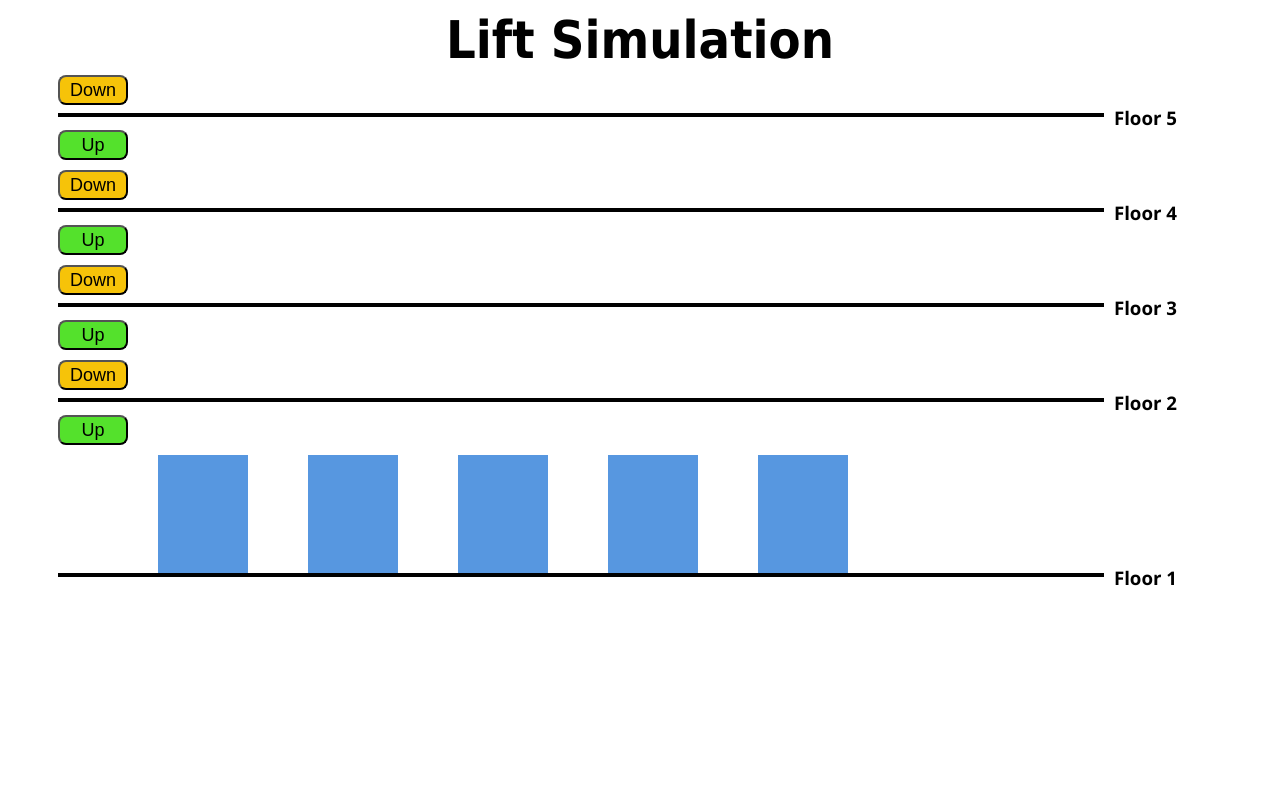
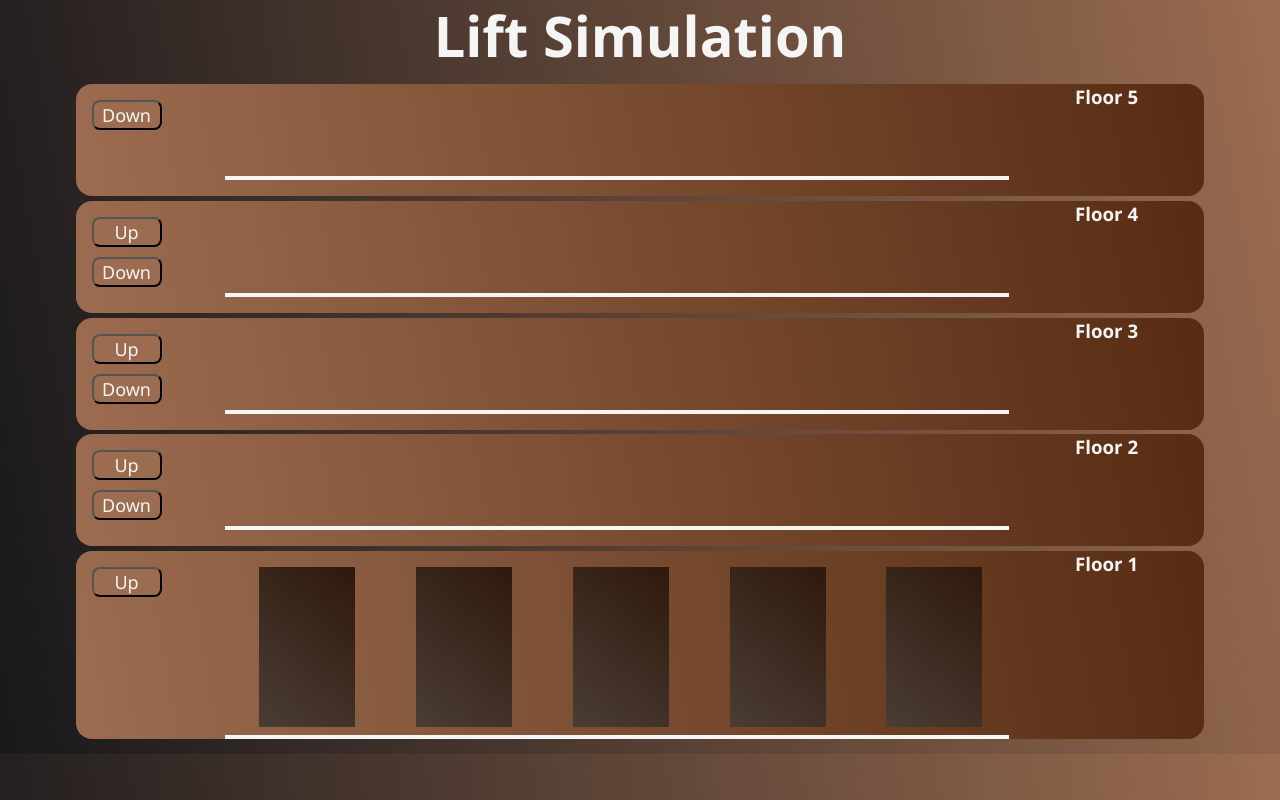
Before and after one commit to ankit-tiwari25/RDS-lift-simulation, a plain HTML site: page index.html in a window 1280 px wide. Both pictures are taken after typing "5", "5" into the empty fields and a click on the button "Submit". Drawn offline with Linux system fonts and the light colour scheme.

Commit message:
layout-improved significantly using flex

```diff
--- a/app.js
+++ b/app.js
@@ -1,100 +1,149 @@
 
- let submitButton = document.getElementById("submit");
+// Getting submit button
+const submitButton = document.getElementById("submit");
+let initialFloorCount;
+submitButton.addEventListener("click", function(){
+    //hide form elements and show lift simulation div
+    hideFormElements();
+    let floorCount = document.getElementById("floor-count").value;
+    let liftCount = document.getElementById("lift-count").value;
 
- submitButton.addEventListener("click", function() {
+    initialFloorCount = floorCount;
 
-    // Hide Input Fields
-    hideInputFields();
+    console.log("Submit button clicked");
+    console.log("floor count : " + floorCount);
+    console.log("lift count : " + liftCount);
+    addFloorContainer(floorCount, liftCount);
 
-    // Display output
-
-    let floorCount = document.getElementById('floors').value;
-    let liftCount = document.getElementById('lifts').value;
-
-    displayOutput(floorCount, liftCount);
-
-    console.log("submit clicked");
-    console.log(floorCount);
-    console.log(liftCount);
 });
 
- function hideInputFields(){
-    let formContainer = document.getElementById("container-form");
+function hideFormElements(){
+    const formContainer = document.getElementById("container-form");
     formContainer.style.display = "none";
+    const lsContainer = document.getElementById('ls-container');
+    lsContainer.style.display = "block";
  }
 
- function displayOutput(floorNumber,liftNumber){
+ function addFloorContainer(floorCount,liftCount){
 
-    // display top-floor
-    let initialFloorCount = floorNumber;
+    while(floorCount > 0){
+        //create floor container div
+        const floorContainer = createFloorContainer(floorCount, liftCount);
+        floorCount--;
+        addInLSContainer(floorContainer);
+
+
+    }
+
+ }
+
+ function createFloorContainer(floorCount,liftCount){
+
+    //create floor container div
+    let floorContainer = document.createElement('div');
+    floorContainer.classList.add("floor-container");
+
+    // create button container
+    const buttonContainer = createButtonContainer(floorCount, liftCount);
+    const  elevatorContainer = createElevatorContainer(floorCount, liftCount);
+
+
+    const textContainer = createTextContainer(floorCount);
 
 
 
-    while(floorNumber > 0){
+    floorContainer.append(buttonContainer);
+    floorContainer.append(elevatorContainer)
+   //  floorContainer.append(hrContainer);
+    floorContainer.append(textContainer);
 
-    const floorContainer = document.createElement('div');
-    floorContainer.classList.add('container-floor');
+    return floorContainer;
 
+
+ }
+
+ function addInLSContainer(floorContainer){
+    // adding to main div
+    const lsContainer = document.getElementById('ls-container');
+    lsContainer.append(floorContainer);
+ }
+
+
+ function createButtonContainer(floorCount, liftCount){
     const buttonContainer = document.createElement('div');
     buttonContainer.classList.add('button-container');
 
-    if(floorNumber != initialFloorCount){
+    // Button up
+   if(floorCount != initialFloorCount){
       const buttonUp = document.createElement('button');
     buttonUp.classList.add('button-up');
     buttonUp.innerText = "Up";
     buttonContainer.append(buttonUp);
    }
 
-      if(floorNumber != 1){
+    //Button Down
+    if(floorCount != 1){
       const buttonDown = document.createElement('button');
       buttonDown.classList.add('button-down');
       buttonDown.innerText = "Down";
       buttonContainer.append(buttonDown);
     }
 
+    return buttonContainer;
+ }
+
+ function createElevatorContainer(floorCount, liftCount){
+    const elevatorContainer = document.createElement('div');
+    elevatorContainer.classList.add('elevator-container');
+
+      // elevator container contains lift container + hr container
 
 
-
-    floorContainer.append(buttonContainer);
-
-    if(floorNumber == 1){
-        // Add lifts to ground floor...
-
-        const  elevatorContainer = document.createElement('div');
-        elevatorContainer.classList.add('elevator-container');
+         //call lift container container only lifts
+      const liftContainer = createLiftContainer(floorCount, liftCount);
 
 
-            for(let i = 1; i <= liftNumber; i++){
-                let elevator = document.createElement('div');
-            elevator.classList.add('elevator-2');
+      // hr container - always
+      const hrContainer = createHRContainer();
 
-            if( i == 1){
-                elevator.style.marginLeft = "100px";
-            }
-                elevatorContainer.append(elevator);
-            }
-        floorContainer.append(elevatorContainer)
+    elevatorContainer.append(liftContainer);
+    elevatorContainer.append(hrContainer);
+   return elevatorContainer;
+
  }
 
+ function createHRContainer(){
+    const hrContainer = document.createElement('div');
+    hrContainer.classList.add('hr-container');
 
-    const floor = document.createElement('hr');
-    const floorText = document.createElement('h3');
+    const hr = document.createElement('hr');
+    hrContainer.append(hr);
 
-    floorText.innerText = "Floor " + floorNumber;
-    floorContainer.append(floor);
-    floorContainer.append(floorText);
-
-
-
-    // Root element
-
-    let mainContainer = document.querySelector('main');
-
-    mainContainer.append(floorContainer);
-
-    // console.log(mainContainer);
-
-    floorNumber--;
+    return hrContainer;
  }
 
+ function createTextContainer(floorNumber){
+    const textContainer = document.createElement('div');
+    textContainer.classList.add('text-container');
+
+    const textElement = document.createElement('h3');
+    textElement.innerText = "Floor " + floorNumber;
+
+    textContainer.append(textElement);
+    return textContainer;
  }
+
+ function createLiftContainer(floorCount,liftCount){
+
+    // Add elevators in elevator container based on lift count
+    const liftContainer = document.createElement('div');
+    liftContainer.classList.add('lift-container')
+    while(liftCount > 0 && floorCount == 1){
+      const singleLift = document.createElement('div');
+      singleLift.classList.add('lift');
+      // singleLift.style.marginLeft = 50 * floorCount +" px";
+      liftContainer.append(singleLift);
+      liftCount--;
+  }
+  return liftContainer;
+ }
--- /dev/null
+++ b/css/demo-style.css
@@ -0,0 +1,175 @@
+*{
+    padding: 0;
+    margin: 0;
+    box-sizing: border-box;
+    font-family: 'Segoe UI', Tahoma, Geneva, Verdana, sans-serif;
+    color: whitesmoke;
+}
+
+header{
+    display: block;
+    text-align: center;
+    margin: -0.2rem 0;
+    font-size: 28px;
+    color: whitesmoke;
+    font-family:  Tahoma,'Segoe UI', Geneva, Verdana, sans-serif;
+    font-weight: 100;
+}
+
+body{
+    /* background: linear-gradient(260deg, #1f2937, #4b5563 100%); */
+    background: linear-gradient(260deg, #9b6c50, #18181b 100%);
+
+}
+
+.container-form{
+    display: flex;
+    flex-direction: column;
+    background: linear-gradient(260deg, #9b6c50, #18181b 100%);
+    height: 70vh;
+    width: 60%;
+    margin: 0 auto;
+    border-radius: 1.5rem;
+    padding: 1rem 1rem;
+    color: whitesmoke;
+}
+
+label{
+    align-items: left;
+    font-size: 22px;
+    font-weight: 500;
+    margin: 0.5rem 4.9rem;
+}
+input{
+    width: 80%;
+    font-size: 22px;
+    border-radius: 0.8rem;
+    border: none;
+    margin: 0.2rem auto;
+    height: 3rem;
+    outline: none;
+    color: #1f2937;
+    padding-left: 1rem;
+}
+.button-submit{
+    background-color: whitesmoke;
+    padding: 0.5rem 0.5rem;
+    margin: 3rem auto;
+    width: 30%;
+    font-weight: 500;
+    border-radius: 1rem;
+    border: none;
+    font-size: 22px;
+    color: #4f2626;
+
+}
+
+input::-webkit-outer-spin-button,
+input::-webkit-inner-spin-button {
+  -webkit-appearance: none;
+  margin: 0;
+}
+
+/* ------------------------  Input form design ends --------------------- */
+
+.ls-container{
+    /* background: linear-gradient(260deg, #cbd5e1, #334155 100%); */
+    /* height: 85vh; */
+    width: 90%;
+    margin: 0.5rem auto;
+    display: flex;
+    justify-content: space-evenly;
+    align-items: center;
+    padding: 0.1rem 0;
+    flex-wrap: wrap;
+    /* overflow: hidden; */
+}
+
+.floor-container{
+    background: linear-gradient(260deg, #572c12, #9b6c50 100%);
+    /* height: 80px; */
+    width: 98%;
+    margin: 0.3rem auto;
+    display: flex;
+    flex: 1;
+    flex-direction: row;
+    border-radius: 1rem;
+    /* background-color: #9b6c50; */
+    min-height: 7rem;
+}
+
+.button-container{
+    display: flex;
+    flex-direction: column;
+    flex: 0.3;
+    order: 1;
+    padding: 1rem 1rem;
+
+}
+.button-up{
+    content: "Up";
+    background-color: #9b6c50;
+    border-radius: 0.5rem;
+    height: 30px;
+    width: 70px;
+    font-weight: 500;
+    /* display: block; */
+    margin-bottom: 10px;
+    font-size: 18px;
+
+}
+.button-down{
+    background-color: #9b6c50;
+    border-radius: 0.5rem;
+    height: 30px;
+    width: 70px;
+    font-weight: 500;
+    /* display: block; */
+    font-size: 18px;
+    content: "Down";
+
+}
+
+
+hr{
+    border: 2px solid whitesmoke;;
+    margin-top: 0.5rem;
+    }
+.text-container{
+ flex: 0.5;
+ order: 3;
+}
+
+h3{
+    text-align: center;
+}
+
+.elevator-container{
+    display: flex;
+    flex-direction: column;
+    /* justify-content: space-around; */
+    flex: 2;
+    order: 2;
+}
+.lift-container{
+    display: flex;
+    flex-direction: row;
+    justify-content: space-around;
+    flex: 3;
+    order: 1;
+    flex-wrap: wrap;
+}
+.hr-container{
+    flex: 1;
+    order: 2;
+    justify-content: flex-end;
+    height: fit-content;
+}
+.lift{
+    background: linear-gradient(220deg, #2e190c, #4b3d34 100%);
+    height: 10rem;
+    width: 6rem;
+    /* margin-bottom: 0.5rem; */
+    margin-top: 1rem;
+    margin-left: 0.5rem;
+}
--- a/css/styles.css
+++ b/css/styles.css
@@ -56,7 +56,7 @@ main{
     height: 30px;
     width: 70px;
     font-weight: 500;
-    display: block;
+    /* display: block; */
     margin-bottom: 10px;
     font-size: 18px;
     content: 'Up';
@@ -67,7 +67,7 @@ main{
     height: 30px;
     width: 70px;
     font-weight: 500;
-    display: block;
+    /* display: block; */
     font-size: 18px;
     content: "Down";
 
@@ -76,8 +76,8 @@ main{
 hr{
     border: 2px solid black;
     display: inline-block;
-    width: 85%;
-    padding-right: 10px;
+    width: 75%;
+    /* padding-right: 10px; */
 
 }
 
@@ -94,8 +94,11 @@ h3{
     justify-content: space-around;
     margin: 10px 5px;
 
+
 }
 .button-container{
+    flex: 1;
+    order: 1;
     display: flex;
     flex-direction: column;
 }
@@ -127,6 +130,15 @@ h3{
     /* margin-bottom: 2px; */
 }
 
-.even-spacing{
-    margin-top: 50px;
+.container-floor{
+    display: flex;
+    flex-direction: column;
+    justify-content: flex-start;
+    /* height: 100px; */
 }
+.ls-container{
+    display: flex;
+    flex-direction: column;
+    justify-content: space-between;
+
+}
--- a/index.html
+++ b/index.html
@@ -5,7 +5,7 @@
     <meta http-equiv="X-UA-Compatible" content="IE=edge">
     <meta name="viewport" content="width=device-width, initial-scale=1.0">
     <!-- <link rel="stylesheet" href="css/styles.css"> -->
-    <link rel="stylesheet" href="css/styles.css">
+    <link rel="stylesheet" href="css/demo-style.css">
     <title>Lift Simulation</title>
 
 </head>
@@ -14,25 +14,24 @@
         <h1>Lift Simulation</h1>
     </header>
     <main>
+
         <div class="container-form" id="container-form">
 
                 <label for="floors">Floors</label>
-                <input type="number" min="1" max="5" id="floors" name="floors">
+                <input type="number" min="1" max="5"  name="floor-counts" id="floor-count">
 
                 <label for="lifts">Lifts</label>
-                <input type="number" id="lifts" min="1" max="6" class="lifts">
+                <input type="number"  min="1" max="6" class="lift-count" id="lift-count">
 
                 <button type="submit" id="submit" class="button-submit">Submit</button>
 
         </div>
 
-        <div class="container-ls">
+        <div class="ls-container" id="ls-container" style="display: none;">
+
+        </div>
 
 
-
-
-
-        </div>
     </main>
 
 
```
Lines whose indentation alone changed are shown as unchanged.
